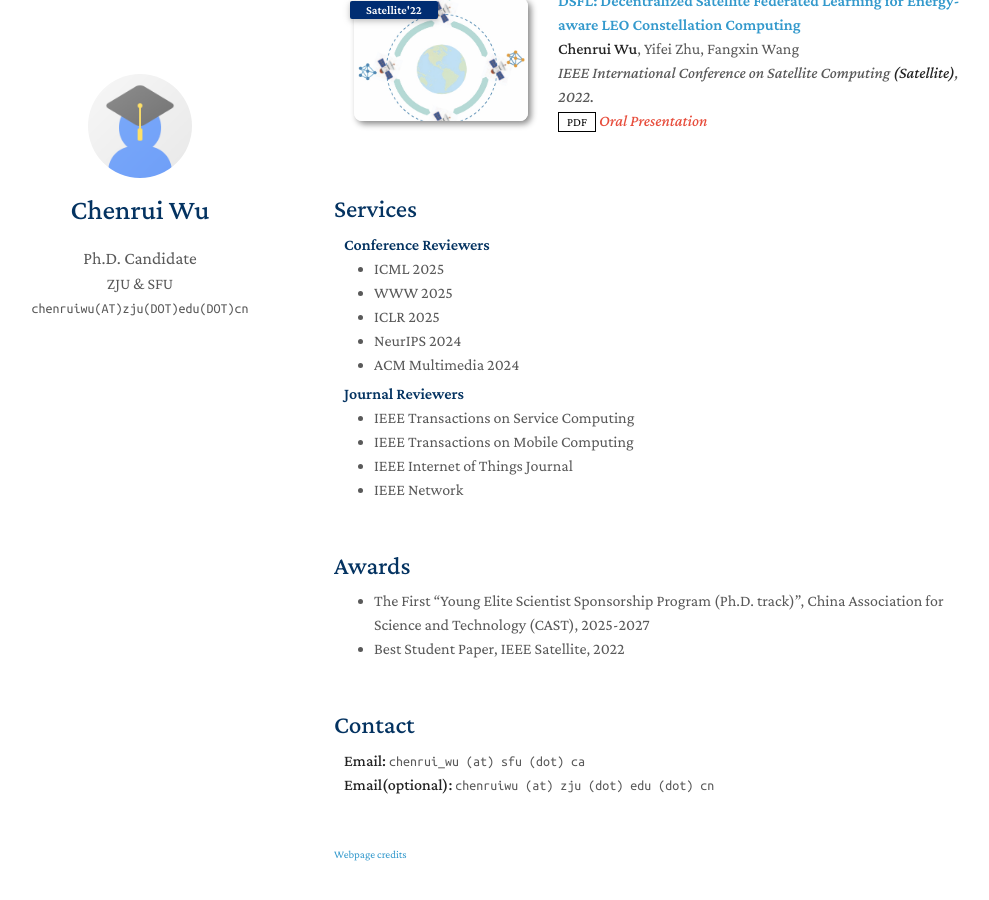
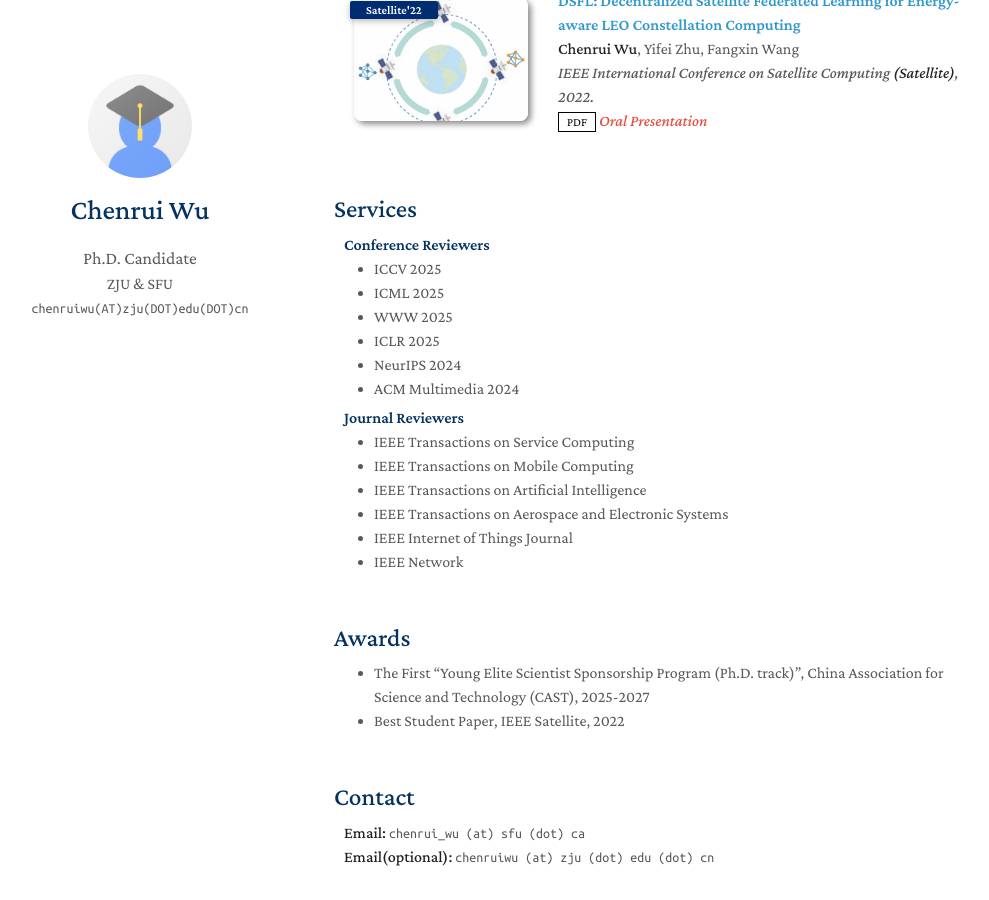
Before and after one commit to wuchenrui/wuchenrui.github.io, a Jekyll site: the page built from index.md, in a window 1280 px wide and 900 px high, scrolled down 2323 px. Shown: the whole window, without its empty margins (136-1125 px from the left). Built offline with Jekyll 4.4.1, drawn with Linux system fonts in a browser that asks for light colours; a style sheet for code colours, icons or effects is not loaded; our own code applies the rules of GitHub Pages for plain Markdown files.

Commit message:
Update services.md

```diff
--- a/_includes/services.md
+++ b/_includes/services.md
@@ -5,6 +5,7 @@
 <h4 style="margin:0 10px 0;">Conference Reviewers</h4>
 
 <ul style="margin:0 0 5px;">
+  <li>ICCV 2025</li>
   <li>ICML 2025</li>
   <li>WWW 2025</li>
   <li>ICLR 2025</li>
@@ -15,8 +16,10 @@
 <h4 style="margin:0 10px 0;">Journal Reviewers</h4>
 
 <ul style="margin:0 0 5px;">
-   <li>IEEE Transactions on Service Computing</li>
+  <li>IEEE Transactions on Service Computing</li>
   <li>IEEE Transactions on Mobile Computing</li>
+  <li>IEEE Transactions on Artificial Intelligence</li>
+  <li>IEEE Transactions on Aerospace and Electronic Systems</li>
   <li>IEEE Internet of Things Journal</li>
   <li>IEEE Network</li>
 </ul>
```
